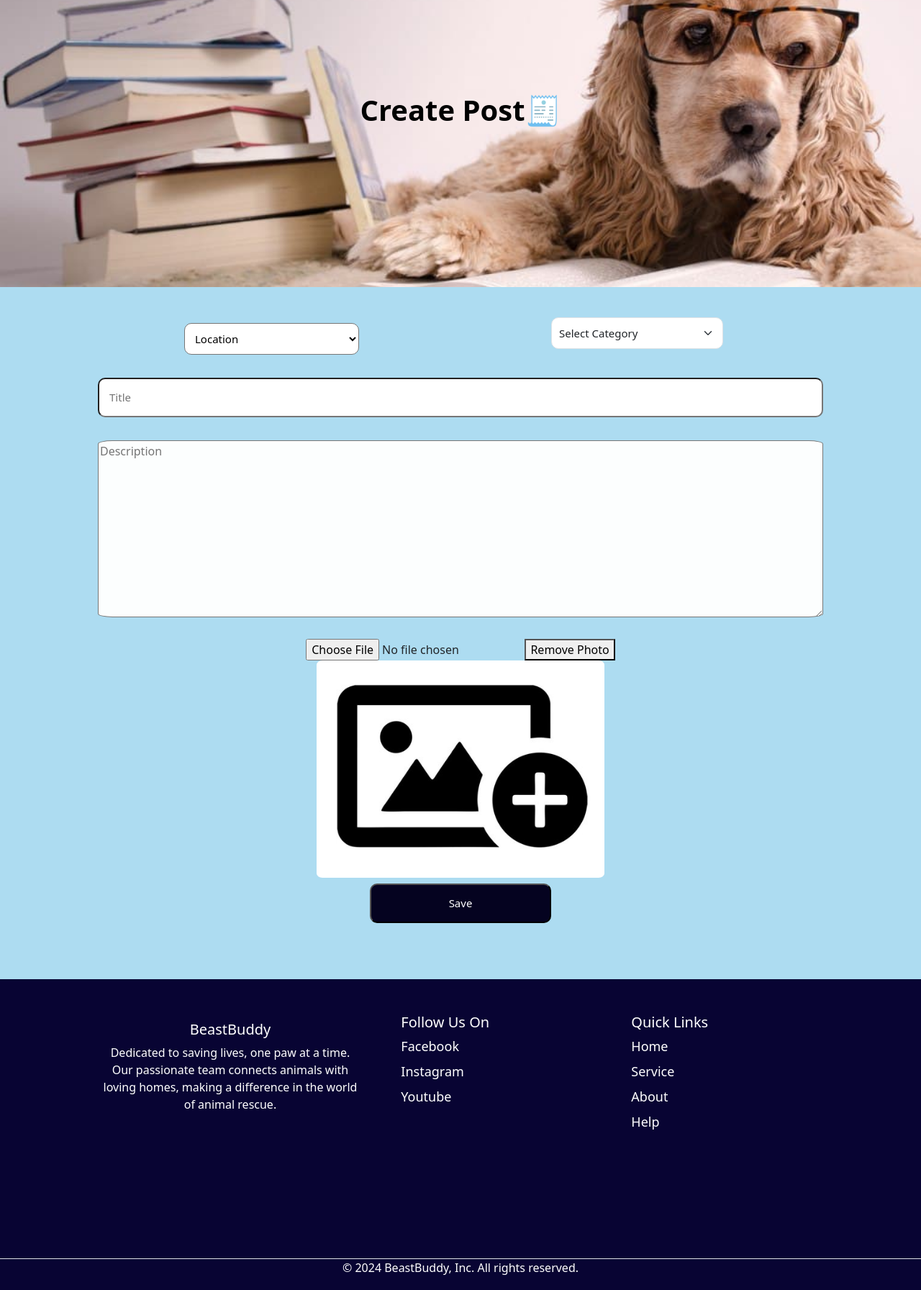
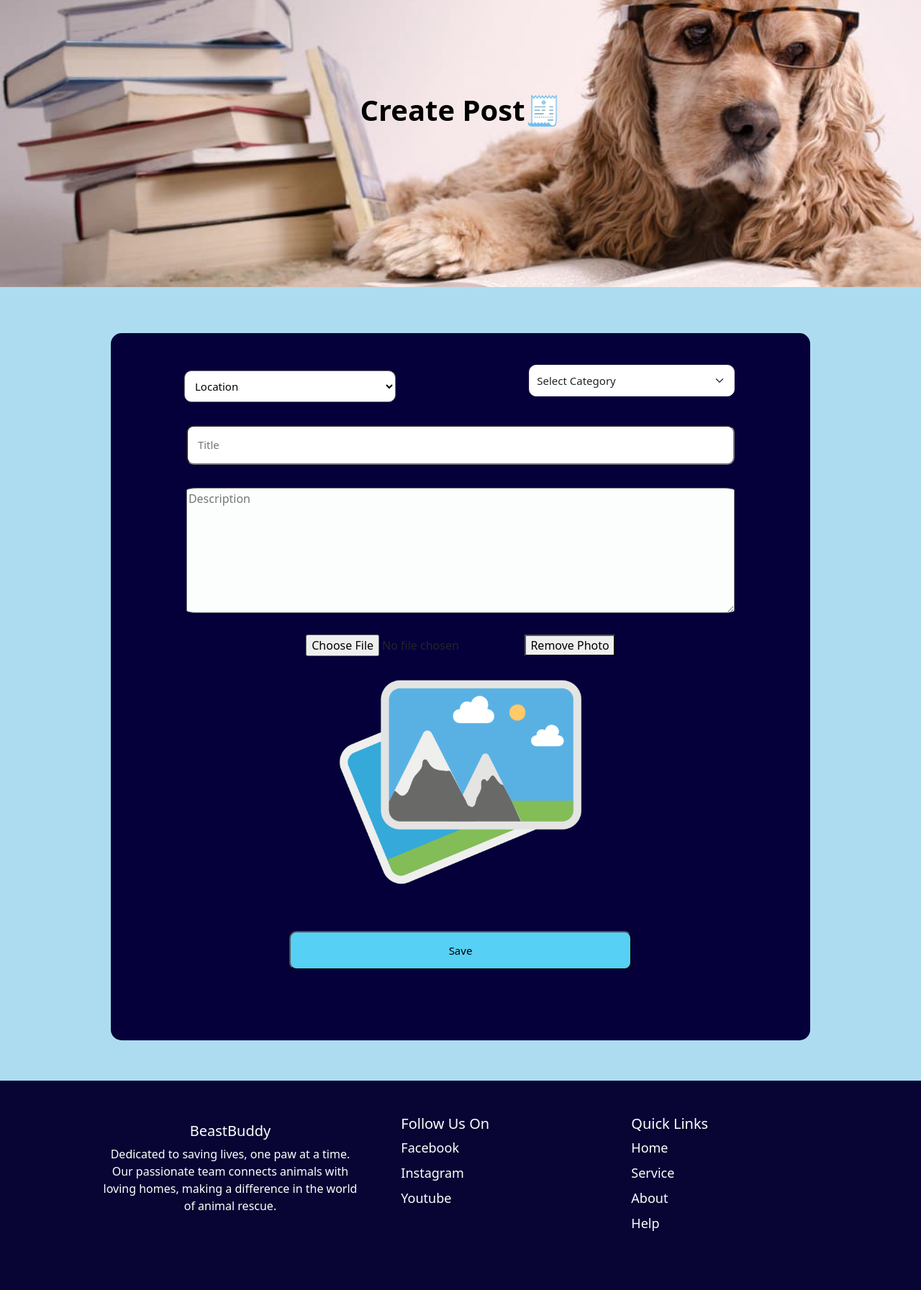
Before and after one commit to HiruniWijerathna/Web-Mini-Project, a PHP site: page /createPost.php in a window 1280 px wide. Shown: the part 85-1878 px from the top of the page at 72% size. Run offline with PHP 8.4, Linux system fonts and the light colour scheme.

Commit message:
Modified

```diff
--- a/createPost.php
+++ b/createPost.php
@@ -99,18 +99,19 @@ if (isset($_SESSION['username'])) {
             <br>
             <input type="text" id="title" name="title" placeholder="Title">
             <br><br>
-            <textarea id="about" name="about" placeholder="Description" rows="10"></textarea>
+            <textarea id="about" name="about" placeholder="Description" rows="7"></textarea>
             <br><br>
             <div id="descriptionPart">
                 <input type="file" id="uploadInput" name="image" accept="image/*" onchange="previewImage(event)">
                 <button type="button" onclick="removePhoto()">Remove Photo</button>
                 <br>
-                <img id="preview" src="image/addphotoLogo.jpg" alt="Preview Image">
+                <img id="preview" src="image/AddphotoIcon.png" alt="Preview Image">
             </div>
-            <input type="submit" value="Save">
+            <br><input type="submit" value="Save">
         </div>
-        <br>
+
     </form>
+    </div>
     <?php
     // Check if there is an error message
     if (isset($_GET['error']) && $_GET['error'] == "post_exists") {
--- a/css/createPost.css
+++ b/css/createPost.css
@@ -69,6 +69,7 @@ footer {
 #countrySelect{
     position:absolute;
     left:20%;
+    width: 23%;
 
 }
 
@@ -86,7 +87,7 @@ footer {
 }
 
 .form-select{
-    width: 19%;
+    width: 30%;
     padding: 10px 10px;
     margin: 8px 0;
     font-size: 15px;
@@ -171,12 +172,12 @@ textarea {
 
 input[type=submit] {
     font-size: 15px;
-    color: rgb(255, 255, 255);
+    color: rgb(0, 0, 0);
     padding: 14px 14px;
     margin: 8px 0;
     border-radius: 10px;
-    width: 20%;
-    background-color: #050320;
+    width: 50%;
+    background-color: #56d0f5;
     text-align: center;
 
 
@@ -184,8 +185,8 @@ input[type=submit] {
 }
 
 input[type=submit]:hover {
-    background-color: #eae8f5;
-    color: rgb(4, 8, 57);
+    background-color: #61efd0;
+    color: rgb(0, 0, 0);
 }
 
 
@@ -195,8 +196,10 @@ input[type=submit]:hover {
     text-align: center;
     justify-content: center;
     align-items: center;
-    max-width: 400px;
-    width: 100%
+    max-width: 350px;
+    width: 100%;
+    margin: auto;
+
 
 }
 
@@ -208,3 +211,19 @@ input[type=submit]:hover {
     max-width: 300px;
 
 }
+
+#all{
+    border-radius: 15px;
+    background-color: #050039;
+
+    padding-top: 2%;
+
+
+    overflow: hidden;
+    /* Limiting the width of the form */
+    margin-top: 40px;
+    margin-bottom: 100px;
+    max-width: 76%;
+    margin-left: auto;
+    margin-right: auto; /* Centering the form horizontally */
+}
```
Also changed, not shown: image/AddphotoIcon.png (added).
